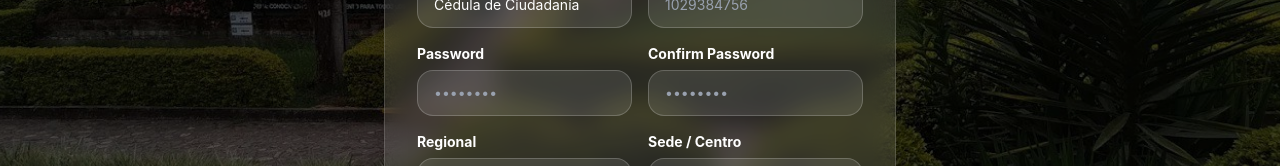
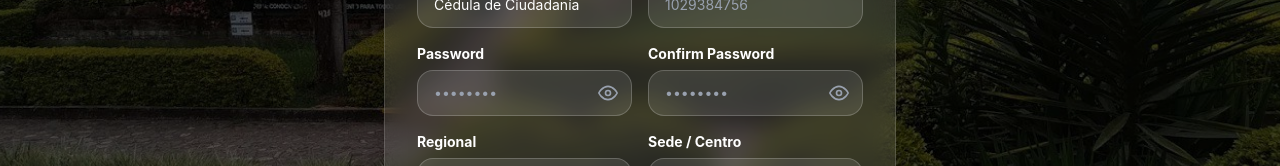
Before and after one commit to carlossanB/Proyecto-Stimi, a React (Vite) app in the folder Proyecto_react/: page /registro in a window 1280 px wide. Shown: the part 575-741 px from the top of the page. Built offline with nearby package versions, Linux system fonts and the light colour scheme; no server answers.

Commit message:
Ajustes UI, perfil, reportes, favicon, protección de rutas y registro

```diff
--- a/Proyecto_react/src/pages/Registro.jsx
+++ b/Proyecto_react/src/pages/Registro.jsx
@@ -2,7 +2,7 @@ import React, { useState } from 'react';
 import { useNavigate, Link } from 'react-router-dom';
 import { useTranslation } from 'react-i18next';
 import { toast } from 'sonner';
-import { FiInfo, FiX } from 'react-icons/fi';
+import { FiInfo, FiX, FiEye, FiEyeOff } from 'react-icons/fi';
 import api from '../services/api';
 import axios from 'axios';
 import fondoCampus from '../assets/Fondo.jpg.jpeg';
@@ -25,6 +25,8 @@ export default function Registro() {
   const [loading, setLoading] = useState(false);
   const [errors, setErrors] = useState({});
   const [isPolicyModalOpen, setIsPolicyModalOpen] = useState(false);
+  const [showPassword, setShowPassword] = useState(false);
+  const [showConfirmPassword, setShowConfirmPassword] = useState(false);
 
   const validate = () => {
     const tempErrors = {};
@@ -245,19 +247,29 @@ export default function Registro() {
               <label className="text-sm font-bold text-white block">
                 {t('registro.password', 'Contraseña')}
               </label>
+              <div className="relative">
                 <input
-                type="password"
+                  type={showPassword ? 'text' : 'password'}
                   name="password"
                   placeholder="••••••••"
                   value={formData.password}
                   onChange={handleChange}
                   disabled={loading}
-                className={`w-full px-4 py-3 rounded-2xl bg-white/10 text-white placeholder-gray-400 border ${
+                  className={`w-full px-4 pr-11 py-3 rounded-2xl bg-white/10 text-white placeholder-gray-400 border ${
                     errors.password
                       ? 'border-red-500'
                       : 'border-white/20 focus:border-[#407754]'
                   } focus:outline-none focus:ring-4 focus:ring-[#407754]/30 text-sm`}
                 />
+                <button
+                  type="button"
+                  onClick={() => setShowPassword(!showPassword)}
+                  tabIndex="-1"
+                  className="absolute inset-y-0 right-0 pr-3.5 flex items-center text-gray-400 hover:text-gray-200 cursor-pointer"
+                >
+                  {showPassword ? <FiEyeOff className="w-5 h-5" /> : <FiEye className="w-5 h-5" />}
+                </button>
+              </div>
               {errors.password && (
                 <p className="text-xs font-medium text-red-400 pt-1">{errors.password}</p>
               )}
@@ -267,19 +279,29 @@ export default function Registro() {
               <label className="text-sm font-bold text-white block">
                 {t('registro.confirmPassword', 'Confirmar Contraseña')}
               </label>
+              <div className="relative">
                 <input
-                type="password"
+                  type={showConfirmPassword ? 'text' : 'password'}
                   name="confirmPassword"
                   placeholder="••••••••"
                   value={formData.confirmPassword}
                   onChange={handleChange}
                   disabled={loading}
-                className={`w-full px-4 py-3 rounded-2xl bg-white/10 text-white placeholder-gray-400 border ${
+                  className={`w-full px-4 pr-11 py-3 rounded-2xl bg-white/10 text-white placeholder-gray-400 border ${
                     errors.confirmPassword
                       ? 'border-red-500'
                       : 'border-white/20 focus:border-[#407754]'
                   } focus:outline-none focus:ring-4 focus:ring-[#407754]/30 text-sm`}
                 />
+                <button
+                  type="button"
+                  onClick={() => setShowConfirmPassword(!showConfirmPassword)}
+                  tabIndex="-1"
+                  className="absolute inset-y-0 right-0 pr-3.5 flex items-center text-gray-400 hover:text-gray-200 cursor-pointer"
+                >
+                  {showConfirmPassword ? <FiEyeOff className="w-5 h-5" /> : <FiEye className="w-5 h-5" />}
+                </button>
+              </div>
               {errors.confirmPassword && (
                 <p className="text-xs font-medium text-red-400 pt-1">{errors.confirmPassword}</p>
               )}
```
Lines whose indentation alone changed are shown as unchanged.
